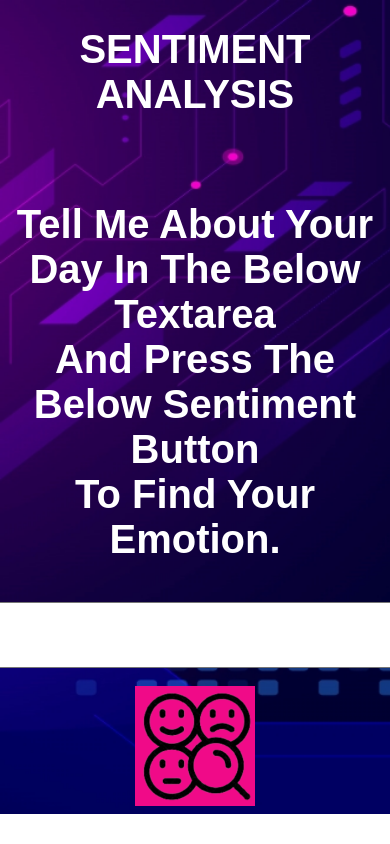
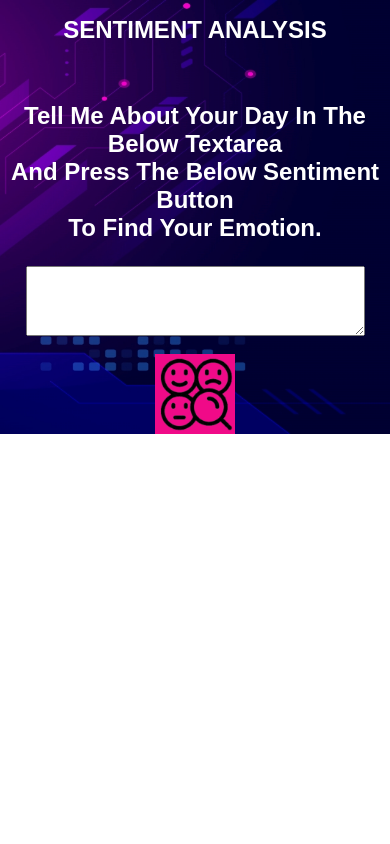
Before and after one commit to Abinesh-ss/SENTIMENT_ANALYZER_USING_FLASK, a Python web app: template SENTIMENT_ANALYSIS/flask/templates/index.html in a window 390 px wide; the page is wider, and only the part inside the window is pictured. Run offline with Jinja, Linux system fonts and the light colour scheme; the template is opened without the code that fills it, so the values that code supplies are empty.

Commit message:
Update index.html

```diff
--- a/SENTIMENT_ANALYSIS/flask/templates/index.html
+++ b/SENTIMENT_ANALYSIS/flask/templates/index.html
@@ -2,23 +2,48 @@
 <html>
 <head>
     <title>Sentiment Analysis</title>
+    <!-- Mobile viewport optimization -->
+    <meta name="viewport" content="width=device-width, initial-scale=1.0">
+
     <style>
-        body{
+        body {
             background-image: url('/static/images/bg3.jpg');
             background-size: cover;
             background-repeat: no-repeat;
+            margin: 0;
+            padding: 0;
         }
-        h1,p{
+        h1, p {
             color: white;
             font-family: Arial, Helvetica, sans-serif;
             font-size: 40px;
             font-weight: bold;
             text-align: center;
         }
-        form{
+        form {
             display: flex;
             flex-direction: column;
             align-items: center;
+            padding: 0 10px;
+        }
+        textarea {
+            width: 90%;
+            max-width: 500px;
+            font-size: 16px;
+            resize: vertical;
+        }
+        /* Responsive adjustments */
+        @media (max-width: 600px) {
+            h1, p {
+                font-size: 24px;
+            }
+            textarea {
+                font-size: 14px;
+            }
+            #button {
+                width: 80px;
+                height: 80px;
+            }
         }
     </style>
 </head>
@@ -30,7 +55,7 @@
     <form action="/analyze" method="post">
         <textarea name="text" rows="4" cols="50"></textarea>
         <br>
-        <input id="button" type="image" src="{{url_for('static',filename='/images/sentibut.jpg')}}" alt="SUBMIT"  width="120" height="120">
+        <input id="button" type="image" src="{{url_for('static',filename='/images/sentibut.jpg')}}" alt="SUBMIT" width="120" height="120">
     </form>
 </body>
 </html>
```
